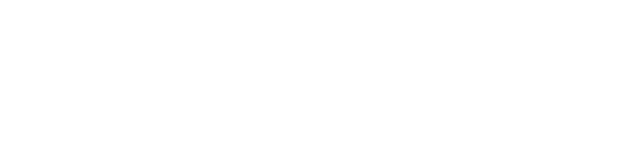
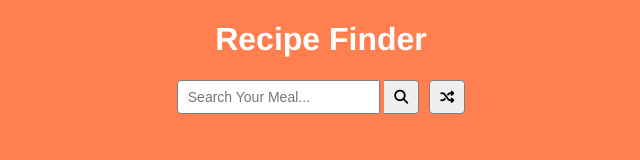
Before and after one commit to ChugilC/Recipe-Finder, a plain HTML site: page index.html in a window 1280 px wide. Shown: the whole page, without its empty margins (319-959 px from the left). Drawn offline with Linux system fonts and the light colour scheme.

Commit message:
Initial Commit

```diff
--- a/index.html
+++ b/index.html
@@ -4,10 +4,29 @@
     <meta charset="UTF-8">
     <meta name="viewport" content="width=device-width, initial-scale=1.0">
     <link rel="stylesheet" href="style.css">
+    <script src="https://kit.fontawesome.com/870d872b43.js" crossorigin="anonymous"></script>
     <title>Recipe | App</title>
 </head>
 <body>
+    <div class="container">
+        <h1>Recipe Finder</h1>
+        <div class="flex">
+            <form id="submit">
+                <input type="text" id="search" placeholder="Search Your Meal...">
+                <button class="search-btn" type="submit">
+                    <i class="fas fa-search"></i>
+                </button>
+            </form>
+            <button class="random-btn" id="random">
+                <i class="fas fa-random"></i>
+            </button>
+        </div>
 
+        <div id="result-heading"></div>
+        <div id="meals" class="meals"></div>
+        <div id="single-meal"></div>
+
+    </div>
 
 
     <script src="script.js"></script>
--- a/style.css
+++ b/style.css
@@ -0,0 +1,67 @@
+* {
+    box-sizing: border-box;
+}
+
+body {
+    background: coral;
+    color: #fff;
+    font-family: 'Franklin Gothic Medium', 'Arial Narrow', Arial, sans-serif;
+    margin: 0;
+}
+
+.container {
+    margin: auto;
+    max-width: 1000px;
+    display: flex;
+    flex-direction: column;
+    align-items: center;
+    justify-content: center;
+    text-align: center;
+}
+
+.flex {
+    display: flex;
+}
+
+input,
+button {
+    border: 1px solid gray;
+    border-top-left-radius: 4px;
+    border-bottom-left-radius: 4px;
+    font-size: 14px;
+    padding: 8px 10px;
+    margin: 0;
+}
+
+input[type='text'] {
+    widows: 300px;
+}
+.search-btn {
+    cursor: pointer;
+    border-left: 0;
+    border-radius: 0;
+    border-top-right-radius: 4px;
+    border-bottom-right-radius: 4px;
+}
+
+.random-btn {
+    cursor: pointer;
+    margin-left: 10px;
+    border-top-right-radius: 4px;
+    border-bottom-right-radius: 4px;
+}
+
+@media(max-width: 500px) {
+    input[type='text'] {
+        width: 80%;
+    }
+    .random-btn {
+        margin-left: 5px;
+    }
+}
+@media(max-width: 700px) {
+
+}
+@media(max-width: 800px) {
+
+}
```
